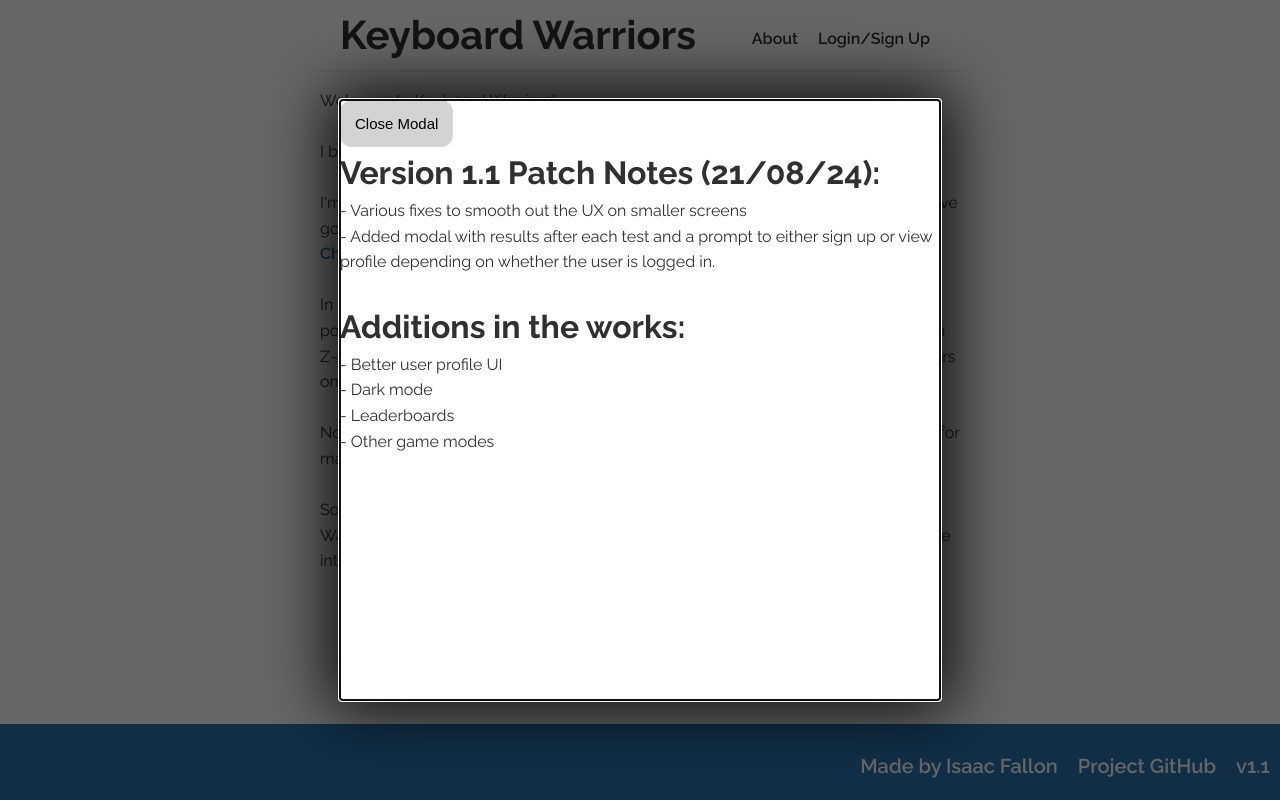
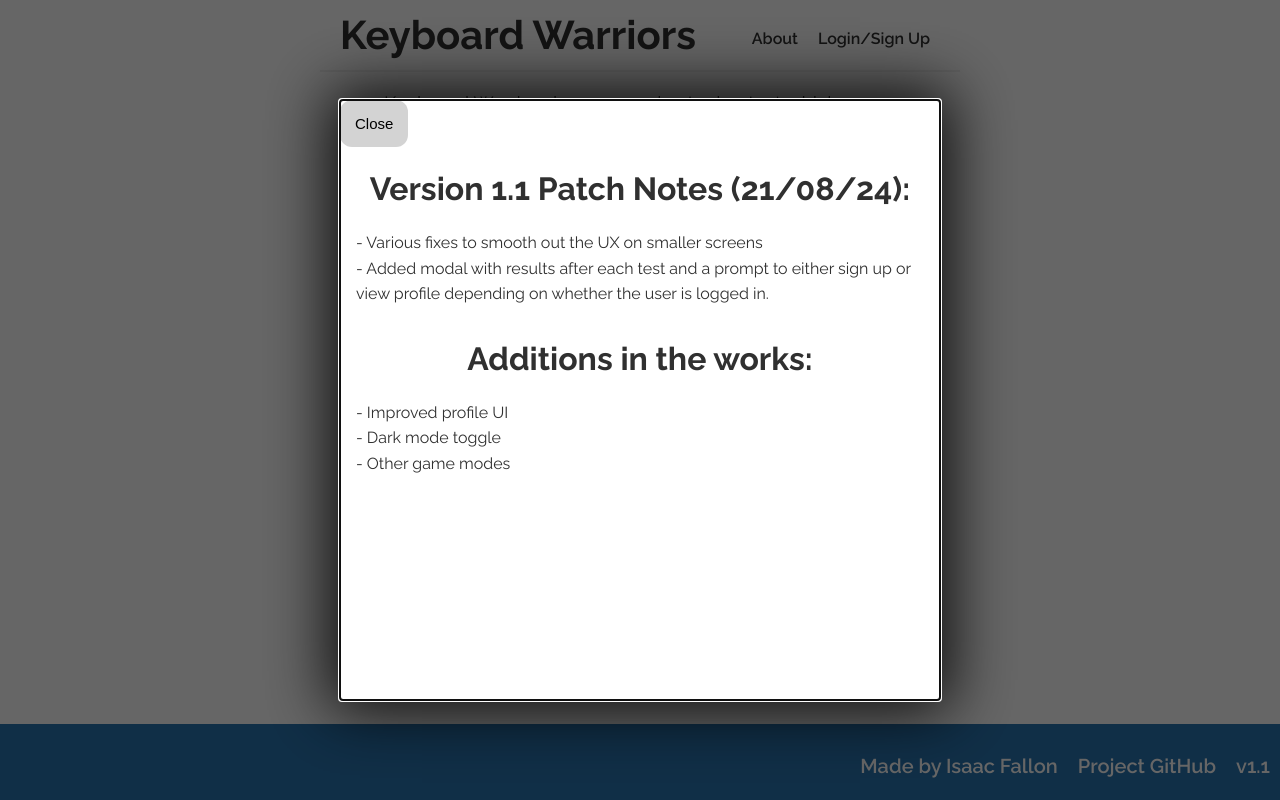
Before and after one commit to isaacfallon/Keyboard-Warriors, a React (Vite) app in the folder client/: page /About in a window 1280 px wide. Both pictures are taken after a click on the item "v1.1". Built offline with nearby package versions, Linux system fonts and the light colour scheme.

Commit message:
Updates to better show user scores and information + about page text

```diff
--- a/client/package.json
+++ b/client/package.json
@@ -17,6 +17,7 @@
     "react": "^18.2.0",
     "react-dom": "^18.2.0",
     "react-modal": "^3.16.1",
+    "react-router": "^6.26.1",
     "react-router-dom": "^6.11.2"
   },
   "devDependencies": {
--- a/client/src/App.css
+++ b/client/src/App.css
@@ -126,7 +126,7 @@ header {
         text-align: center;
         align-items: center;
     }
-  }
+}
 
 .navLink {
     color: inherit;
@@ -185,7 +185,7 @@ li:hover {
 
 .gameInput:focus::placeholder {
     color: transparent;
-  }
+}
 
 .gameStats {
     display: flex;
@@ -257,9 +257,18 @@ li:hover {
 
 /* About */
 
+.aboutText {
+    width: 80%;
+    margin: 0 auto;
+}
+
 .aboutText p a {
     color: var(--clr-accent);
     font-weight: var(--fw-semi-bold);
+}
+
+.aboutText p {
+    font-size: 1.2em;
 }
 
 /* Log in / Sign up */
@@ -346,6 +355,25 @@ li:hover {
     box-shadow: 0 0 60px 10px rgba(0, 0, 0, 0.9);
 }
 
+.modalContent {
+    padding: 1em;
+}
+
+.modalContent h3 {
+    padding-bottom: 0.5em;
+    text-align: center;
+}
+
+.modalContent p a {
+    padding-bottom: 0.5em;
+}
+
+.linkText {
+    cursor: pointer;
+    color: var(--clr-accent);
+    font-weight: var(--fw-bold);
+}
+
 .Overlay {
     position: fixed;
     top: 0;
@@ -366,6 +394,7 @@ li:hover {
         display: none;
         background-color: red;
     }
+
     .smallScreenText {
         display: block;
     }
--- a/client/src/components/Footer.jsx
+++ b/client/src/components/Footer.jsx
@@ -17,21 +17,20 @@ export default function Footer() {
                     className="Modal"
                     overlayClassName="Overlay"
                     isOpen={showModal}>
-                    <button onClick={() => setShowModal(false)}> Close Modal</button>
-
-                    <h3>Version 1.1 Patch Notes (21/08/24):</h3>
+                    <button onClick={() => setShowModal(false)}>Close</button>
+                    <div className="modalContent">
+                        <h3>Version 1.1 Patch Notes (21/08/24):</h3>
 
                         <p>- Various fixes to smooth out the UX on smaller screens</p>
                         <p>- Added modal with results after each test and a prompt to either sign up or view profile depending on whether the user is logged in.</p>
                         <br />
-                    <h3>Additions in the works:</h3>
+                        <h3>Additions in the works:</h3>
 
-                        <p>- Better user profile UI</p>
-                        <p>- Dark mode</p>
-                        <p>- Leaderboards</p>
+                        <p>- Improved profile UI</p>
+                        <p>- Dark mode toggle</p>
                         <p>- Other game modes</p>
 
-
+                    </div>
                 </Modal>
             </ul>
         </footer>
--- a/client/src/components/Game.jsx
+++ b/client/src/components/Game.jsx
@@ -17,8 +17,8 @@ const Game = () => {
   Modal.setAppElement('#root');
   const [showModal, setShowModal] = useState(false);
 
-  const [addScore, { error }] = useMutation
-    (ADD_SCORE, {
+  const [addScore, { error }] = useMutation(
+    ADD_SCORE, {
     refetchQueries: [
       QUERY_SCORES,
       'getScores',
@@ -31,8 +31,8 @@ const Game = () => {
     try {
       const { data } = await addScore({
         variables: {
-          wordCount: wordCount,
-          letterCount: letterCount,
+          wordCount,
+          letterCount,
         },
       });
 
@@ -52,12 +52,11 @@ const Game = () => {
 
   useEffect(() => {
     if (timeLeft === 0) {
-      setShowModal(true);
       // alert(`Words per minute: ${((letterCount / 5) * 2).toFixed(2)}`);
       setTimeLeft(null);
       SaveDataToLocalStorage(wordCount);
       addScoreToProfile();
-      // refreshPage();
+      setShowModal(true);
     }
 
     if (!timeLeft) return;
@@ -114,8 +113,9 @@ const Game = () => {
   }
 
   function removeModalAndRefresh() {
+
+    window.location.reload();
     setShowModal(false);
-    window.location.reload();
   }
 
 
@@ -167,32 +167,6 @@ const Game = () => {
 
             {Auth.loggedIn() ? (
               <>
-                {/* <form
-className="flex-row justify-center justify-space-between-md align-center"
-onSubmit={handleFormSubmit}
->
-<div className="col-12 col-lg-9" style={{ display: 'none' }}>
-<textarea
-// name="thoughtText"
-// placeholder=""
-// value={thoughtText}
-className="form-input w-100"
-style={{ lineHeight: '1.5', resize: 'vertical' }}
-onChange={handleChange}
-></textarea>
-</div>
-
-<div className="col-12 col-lg-3">
-<button className="btn btn-primary btn-block py-3" type="submit">
-Add Score to profile
-</button>
-</div>
-{error && (
-<div className="col-12 my-3 bg-danger text-white p-3">
-{error.message}
-</div>
-)}
-</form> */}
               </>
             ) : (
               <p>
@@ -210,29 +184,30 @@ Add Score to profile
         className="Modal"
         overlayClassName="Overlay"
         isOpen={showModal}>
-        <button onClick={() => removeModalAndRefresh()}> Close Modal</button>
+        <button onClick={() => removeModalAndRefresh()}>Close</button>
+        <div className="modalContent">
           <h3>Well done! Here are your results:</h3>
 
-        <p>Total letters <strong>{letterCount} </strong></p>
-        <p>Total words <strong>{wordCount}</strong></p>
+          <p>Total letters: <strong>{letterCount} </strong></p>
+          <p>Total words: <strong>{wordCount}</strong></p>
 
           <p>Average word length: <strong>{(letterCount / wordCount).toFixed(2)}</strong></p>
           <p>Words per minute: <strong>{((letterCount / 5) * 2).toFixed(2)}</strong></p>
-
+          <br />
           {Auth.loggedIn() ? (
             <>
               <p>
                 {' '}
-                <Link to="/me">Visit your profile to see your stats! </Link>
+                <Link to="/me" className="linkText">Visit your profile to see your stats! </Link>
               </p>
             </>
           ) : (
             <p>
               Want to save your scores and track your progress? {' '}
-                <Link to="/login">Login or signup!</Link>
+              <Link to="/login" className="linkText">Login or signup!</Link>
             </p>
           )}
-
+        </div>
       </Modal>
     </>
   );
--- a/client/src/components/ScoreList.jsx
+++ b/client/src/components/ScoreList.jsx
@@ -1,4 +1,5 @@
 import { Link } from 'react-router-dom';
+import { useEffect, useState } from 'react';
 
 const ScoreList = ({
   scores,
@@ -6,17 +7,32 @@ const ScoreList = ({
   showTitle = true,
   showUsername = true,
 }) => {
+
+  (() => {
+    if (window.localStorage) {
+      if (!localStorage.getItem('reload')) {
+        localStorage['reload'] = true;
+        window.location.reload();
+      } else {
+        localStorage.removeItem('reload');
+      }
+    }
+  })();
+
   if (!scores.length) {
     return <h3>No scores saved yet!</h3>;
   }
 
+
+
+
   const reversedData = scores.slice().reverse();
+
+
 
 
   return (
     <div>
-      {/* <h3>Your high scores:</h3> */}
-
       <h3>Previous scores:</h3>
       <div className="scoreCardContainer">
         {showTitle && <h3>{title}</h3>}
--- a/client/src/main.jsx
+++ b/client/src/main.jsx
@@ -27,12 +27,12 @@ const router = createBrowserRouter([
         element: <Login />
       }, {
         path: '/me',
-        element: <Profile />
+        element: <Profile />,
       },
     ]
   }
 ])
 
 ReactDOM.createRoot(document.getElementById('root')).render(
-  <RouterProvider router={router} />
+  <RouterProvider router={router}/>
 )
--- a/client/src/pages/About.jsx
+++ b/client/src/pages/About.jsx
@@ -2,17 +2,13 @@ export default function About() {
     return (
         <main>
             <div className="aboutText">
-            <p>Welcome to Keyboard Warriors!</p>
+            <p>Keyboard Warriors is a responsive typing test which combines aspects from applications like <a href="https://monkeytype.com/" target="_blank" rel="noreferrer">Monkey Type</a> and <a href="https://play.typeracer.com/" target="_blank" rel="noreferrer">TypeRacer</a> within a reaction speed test framework.</p>
             <br />
-            <p>I built this from a fun idea I had to combine a typing game with a reaction speed test.</p>
+            <p>Inspiration also comes from more obscure titles like <a href="https://en.wikipedia.org/wiki/The_Typing_of_the_Dead" target="_blank" rel="noreferrer">Typing of the Dead</a> and <a href="https://store.steampowered.com/app/398850/Epistory__Typing_Chronicles/" target="_blank" rel="noreferrer">Episory: Typing Chronicles</a> which comes together to form an engaging platform to improve your typing proficiency.</p>
             <br />
-            <p>I'm an avid user of popular typing apps like <a href="https://monkeytype.com/" target="_blank" rel="noreferrer">Monkey Type</a> and <a href="https://play.typeracer.com/" target="_blank" rel="noreferrer">TypeRacer</a> but also have good memories playing games like <a href="https://en.wikipedia.org/wiki/The_Typing_of_the_Dead" target="_blank" rel="noreferrer">Typing of the Dead</a> and <a href="https://store.steampowered.com/app/398850/Epistory__Typing_Chronicles/" target="_blank" rel="noreferrer">Episory: Typing Chronicles.</a></p>
+            <p>If you&apos;d like to provide feedback, feel free to reach out <a href="https://isaacfallon.com/Contact" target="_blank" rel="noreferrer">here</a>. I plan to keep updating the application with some more improvements and fixes but it is not a primary focus at this time. </p>
             <br />
-            <p>In my opinion, typing properly has become a bit of a lost art following the rise in popularity of mobile phones, meaning that a lot of people - especially the young Gen Z-ers - can type well with their thumbs on a screen but not properly with all ten fingers on a keyboard.</p>
-            <br />
-            <p>Not only do I think that typing fast and accurately is fun, but it also provides benefits for many other aspects of your life.</p>
-            <br />
-            <p>So I hope you can have some fun with this and channel your own inner Keyboard Warrior (just ideally not the kind that posts aggressive and offensive comments on the internet).</p>
+            <p>I hope you enjoy!</p>
             </div>
         </main >
     );
```
Also changed, not shown: client/src/pages/Profile.jsx (+8 -0 lines), 1 other file (tests, documents, lock files or other folders). Lines whose indentation alone changed are shown as unchanged.
